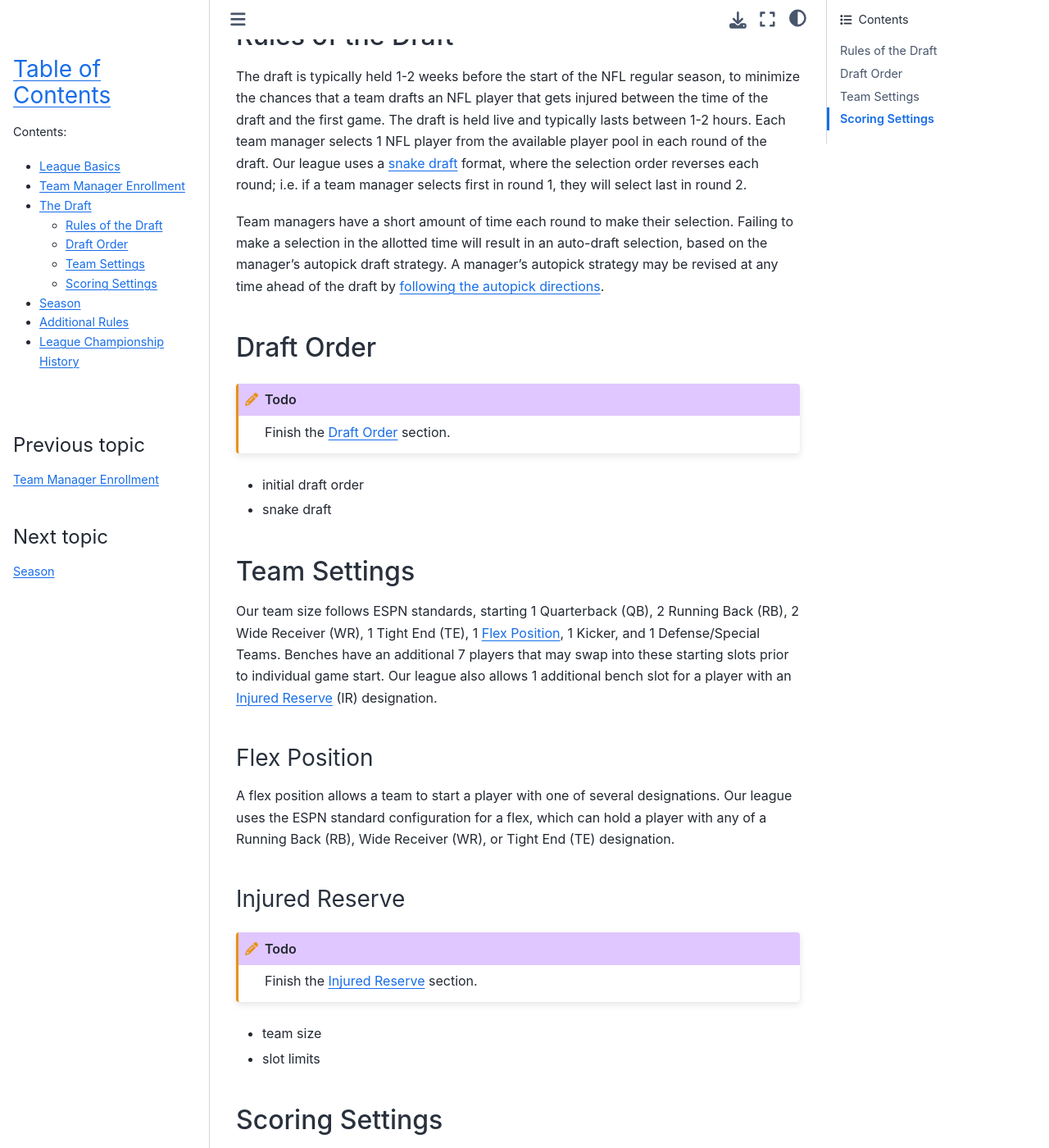
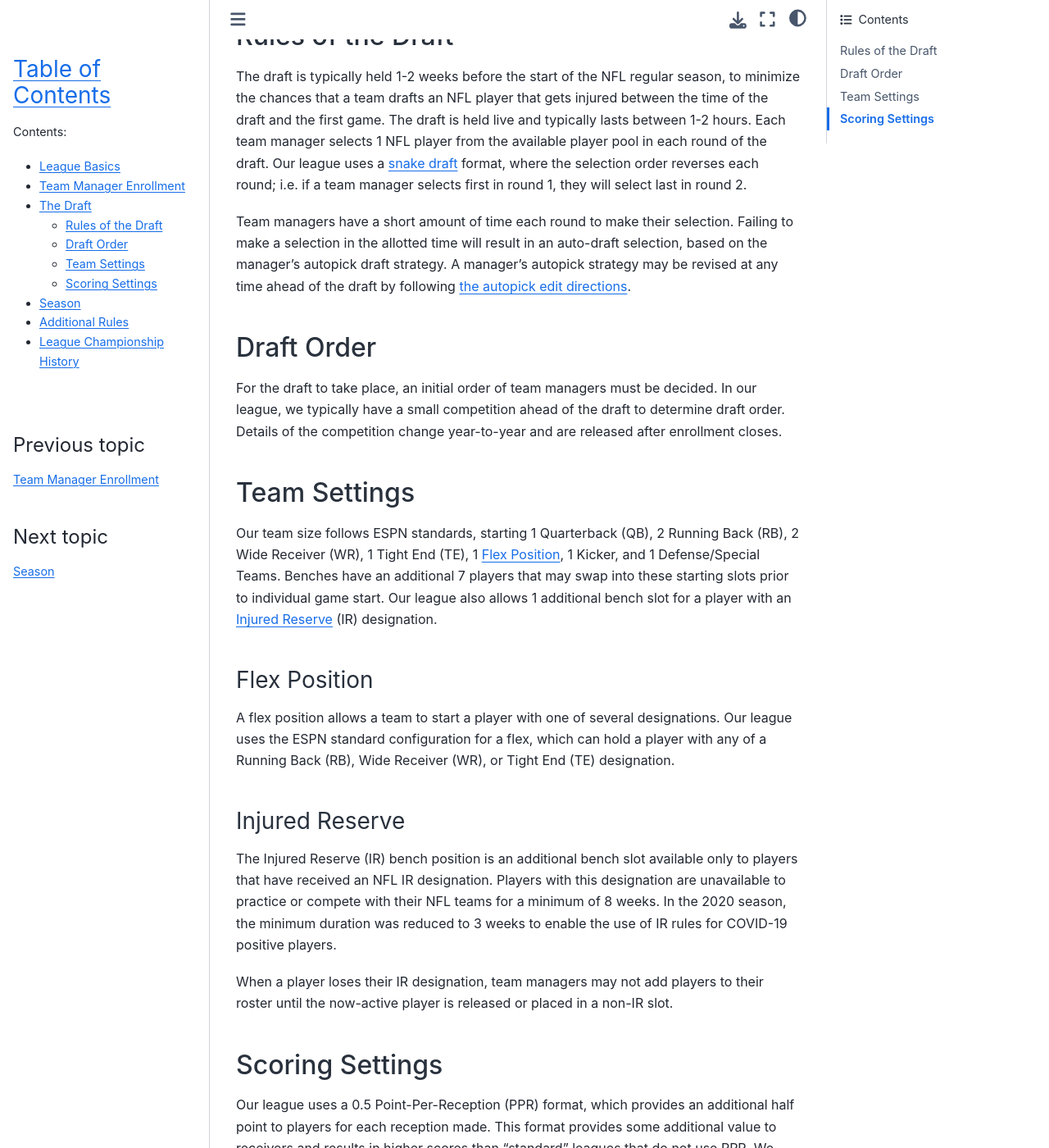
Before and after one commit to GenomicMedLab/fantasy-football-rulebook, a Sphinx documentation site: the page built from docs/draft.rst, in a window 1280 px wide and 1400 px high, scrolled down 258 px. Shown: the whole window at 82% size. Built offline with Sphinx 7.4.7 and the Sphinx Book theme 1.1.4, drawn with Linux system fonts in a browser that asks for light colours.

Commit message:
WIP: drafting content

```diff
--- a/docs/draft.rst
+++ b/docs/draft.rst
@@ -22,22 +22,18 @@ round 2.
 Team managers have a short amount of time each round to make their selection. Failing to
 make a selection in the allotted time will result in an auto-draft selection, based on
 the manager's autopick draft strategy. A manager's autopick strategy may be revised at any
-time ahead of the draft by `following the autopick directions`_.
+time ahead of the draft by following `the autopick edit directions`_.
 
 .. _snake draft: https://www.dummies.com/sports/fantasy-sports/fantasy-football/understanding-fantasy-football-snake-and-auction-drafts/
-.. _following the autopick directions: https://support.espn.com/hc/en-us/articles/360000137872-Editing-Autopick-Draft-Strategy
+.. _the autopick edit directions: https://support.espn.com/hc/en-us/articles/360000137872-Editing-Autopick-Draft-Strategy
 
 .. _draft-order:
 
 Draft Order
 -----------
-
-.. todo::
-
-   Finish the :ref:`draft-order` section.
-
-* initial draft order
-* snake draft
+For the draft to take place, an initial order of team managers must be decided. In our
+league, we typically have a small competition ahead of the draft to determine draft order.
+Details of the competition change year-to-year and are released after enrollment closes.
 
 .. _team-settings:
 
@@ -61,12 +57,14 @@ of a Running Back (RB), Wide Receiver (WR), or Tight End (TE) designation.
 
 Injured Reserve
 ###############
-.. todo::
+The Injured Reserve (IR) bench position is an additional bench slot available only to
+players that have received an NFL IR designation. Players with this designation are
+unavailable to practice or compete with their NFL teams for a minimum of 8 weeks. In the
+2020 season, the minimum duration was reduced to 3 weeks to enable the use of IR rules for
+COVID-19 positive players.
 
-   Finish the :ref:`ir` section.
-
-* team size
-* slot limits
+When a player loses their IR designation, team managers may not add players to their
+roster until the now-active player is released or placed in a non-IR slot.
 
 Scoring Settings
 ----------------
--- a/docs/index.rst
+++ b/docs/index.rst
@@ -3,9 +3,9 @@
 Fantasy Football Rulebook
 =========================
 
-This is the rulebook used for the Griffith & Wagner laboratories' annual fantasy football
-competition. Requests for changes and clarifications to these rules should be made at the
-rulebook `issue tracker`_.
+This is the rulebook used for the annual joint fantasy football competition of the
+Griffith and Wagner laboratories. Requests for changes and clarifications to these rules
+should be made at the rulebook `issue tracker`_.
 
 .. note::
    The 2021 Season will kick off on Thursday, Sept. 9, 2021. :ref:`enrollment` will
```
